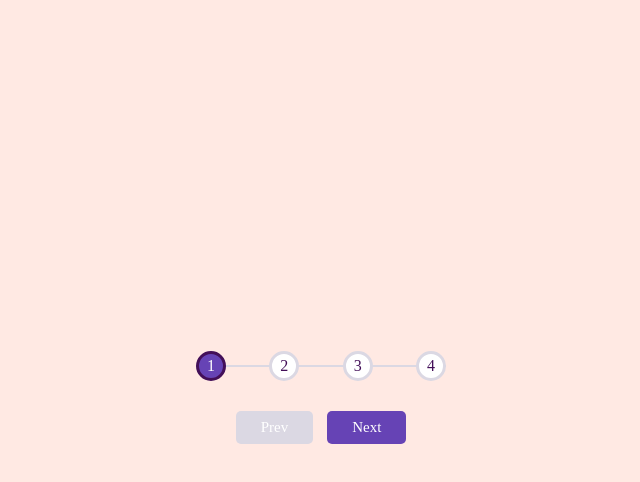
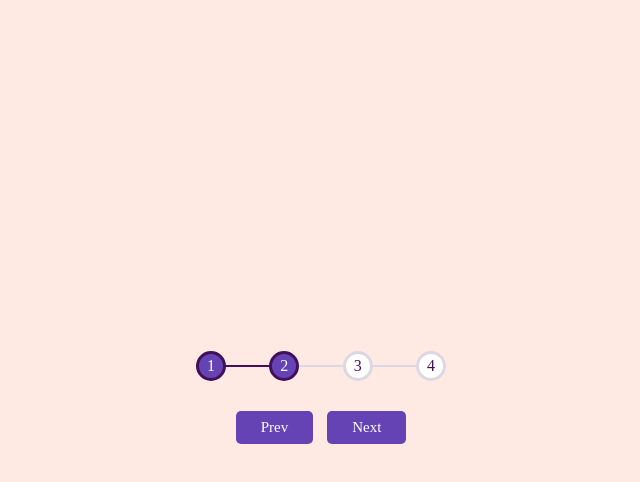
Before and after one commit to DasaGott/Progress-steps, a plain HTML site: page index.html in a window 1280 px wide. Both pictures are taken after a click on the button "Next". Shown: the whole page, without its empty margins (319-959 px from the left). Drawn offline with Linux system fonts and the light colour scheme.

Commit message:
Added functionalities to the progress bar

```diff
--- a/app.js
+++ b/app.js
@@ -0,0 +1,54 @@
+let progress =
+  document.querySelector("#progress");
+let prev = document.querySelector("#prev");
+let next = document.querySelector("#next");
+let circles =
+  document.querySelectorAll(".circle");
+
+let currentActive = 1;
+
+next.addEventListener("click", () => {
+  currentActive++;
+  if (currentActive > circles.length) {
+    currentActive = circles.length;
+  }
+
+  update();
+});
+
+prev.addEventListener("click", () => {
+  currentActive--;
+  if (currentActive < 1) {
+    currentActive = 1;
+  }
+
+  update();
+});
+
+function update() {
+  circles.forEach((circle, index) => {
+    if (index < currentActive) {
+      circle.classList.add("active");
+    } else {
+      circle.classList.remove("active");
+    }
+  });
+
+  const actives =
+    document.querySelectorAll(".active");
+
+  progress.style.width =
+    ((actives.length - 1) /
+      (circles.length - 1)) *
+      100 +
+    "%";
+
+  if (currentActive === 1) {
+    prev.disabled = true;
+  } else if (currentActive === circles.length) {
+    next.disabled = true;
+  } else {
+    prev.disabled = false;
+    next.disabled = false;
+  }
+}
--- a/index.html
+++ b/index.html
@@ -12,7 +12,7 @@
   <body>
     <div class="container">
       <div class="progress-container">
-        <div class="progress"></div>
+        <div class="progress" id="progress"></div>
         <div class="circle active">1</div>
         <div class="circle">2</div>
         <div class="circle">3</div>
```
